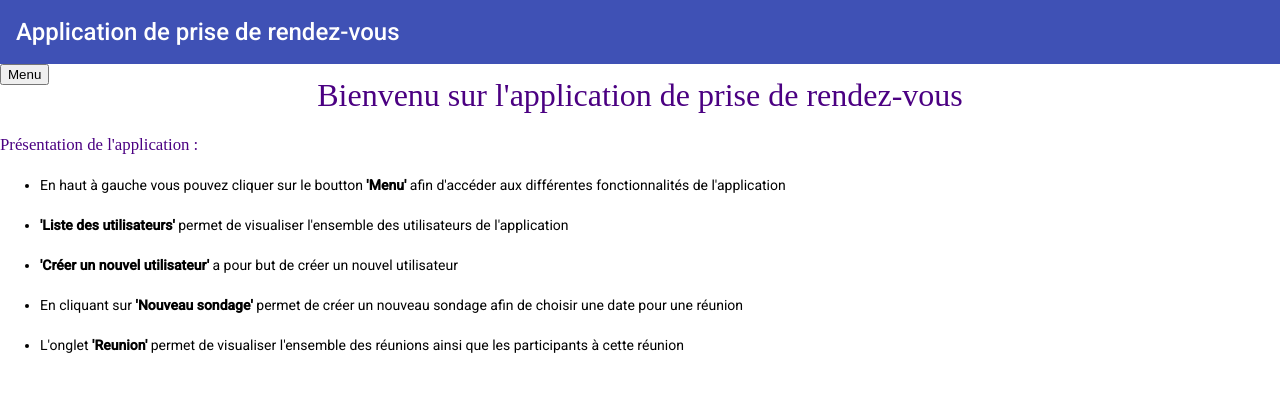
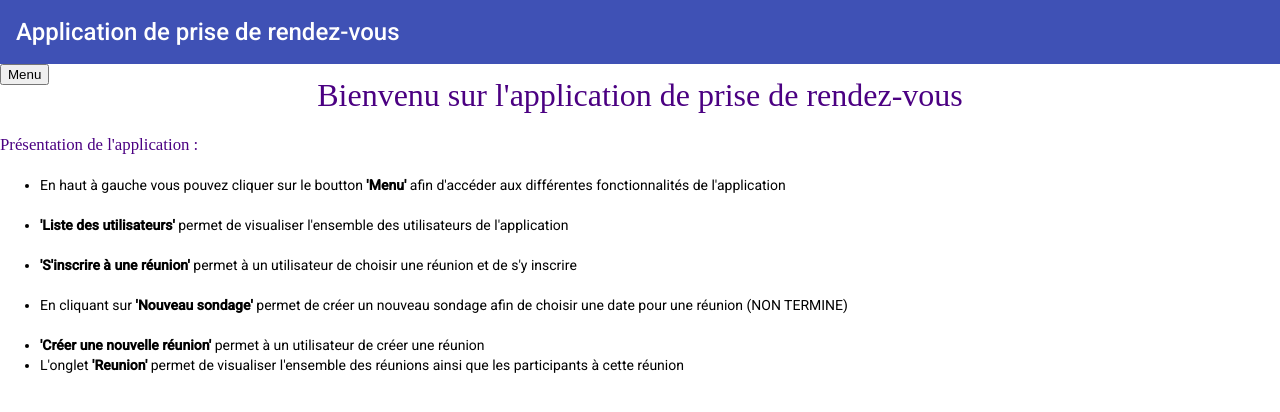
Before and after one commit to AlexisDbt/tpSIRFront, an Angular app: page / in a window 1280 px wide. Shown: the top 412 px of the page. Built offline with nearby package versions, Linux system fonts and the light colour scheme.

Commit message:
modif page d'accueil

```diff
--- a/src/app/modules/accueil/accueil.component.html
+++ b/src/app/modules/accueil/accueil.component.html
@@ -9,8 +9,9 @@
       <ul>
         <li>En haut à gauche vous pouvez cliquer sur le boutton <b>'Menu'</b> afin d'accéder aux différentes fonctionnalités de l'application</li><br>
         <li><b>'Liste des utilisateurs'</b> permet de visualiser l'ensemble des utilisateurs de l'application</li><br>
-        <li><b>'Créer un nouvel utilisateur'</b> a pour but de créer un nouvel utilisateur</li><br>
-        <li>En cliquant sur <b>'Nouveau sondage'</b> permet de créer un nouveau sondage afin de choisir une date pour une réunion</li><br>
+        <li><b>'S'inscrire à une réunion'</b> permet à un utilisateur de choisir une réunion et de s'y inscrire</li><br>
+        <li>En cliquant sur <b>'Nouveau sondage'</b> permet de créer un nouveau sondage afin de choisir une date pour une réunion (NON TERMINE)</li><br>
+        <li><b>'Créer une nouvelle réunion'</b> permet à un utilisateur de créer une réunion</li>
         <li>L'onglet <b>'Reunion'</b> permet de visualiser l'ensemble des réunions ainsi que les participants à cette réunion</li>
       </ul>
   </div>
```
